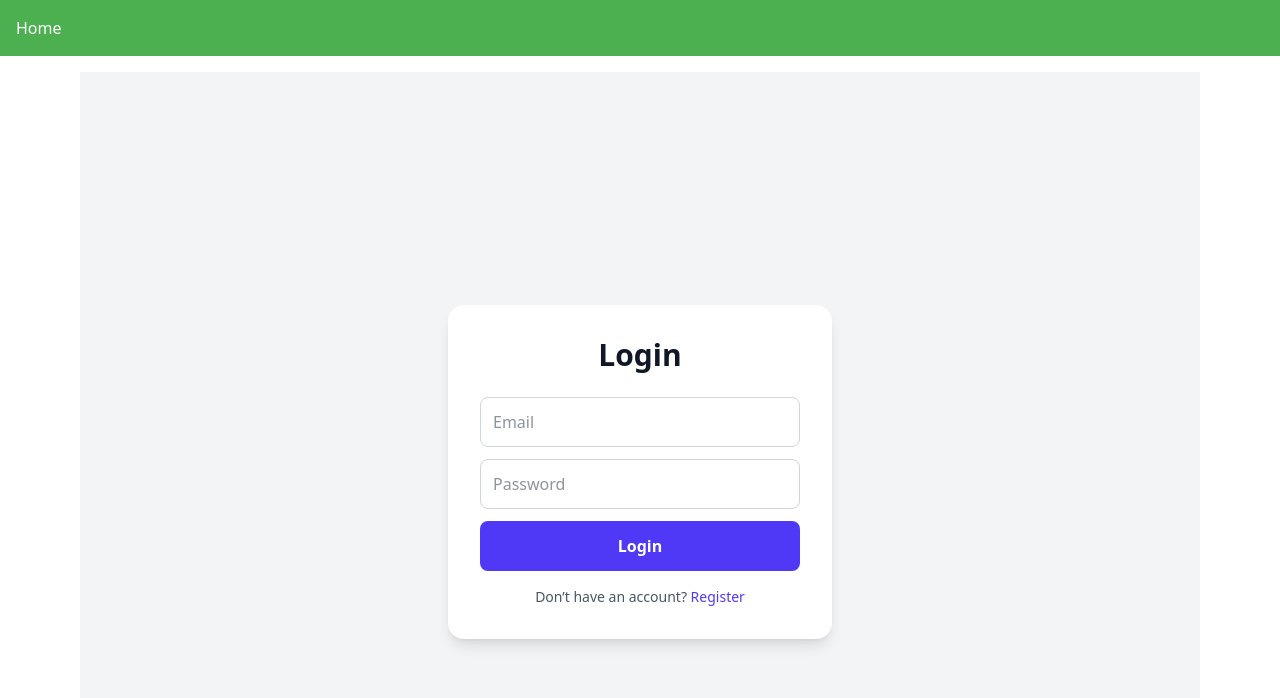
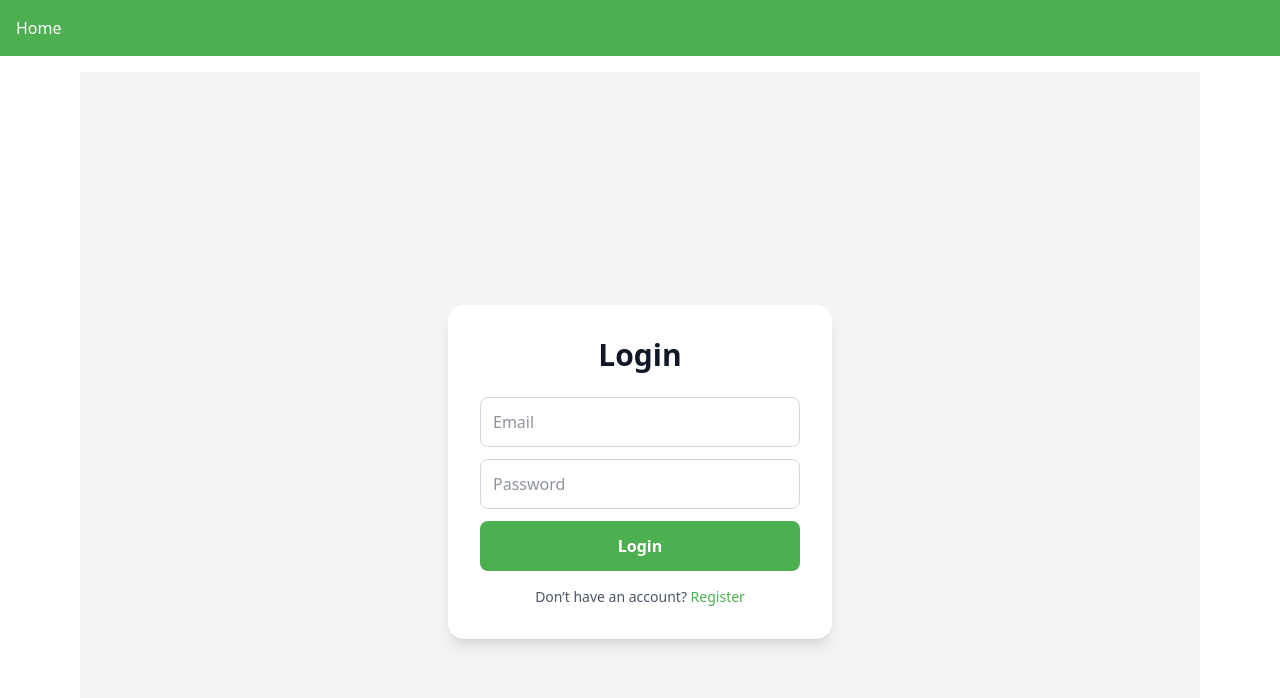
Before and after one commit to mahmoudElziny/Vibe-Sheets, a React (Vite) app: page /login in a window 1280 px wide. Shown: the top 698 px of the page. Built offline with nearby package versions, Linux system fonts and the light colour scheme.

Commit message:
login and register styling

```diff
--- a/src/pages/Login.jsx
+++ b/src/pages/Login.jsx
@@ -60,14 +60,14 @@ return (
 
       <button
         type="submit"
-        className="w-full bg-indigo-600 hover:bg-indigo-700 text-white font-semibold py-3 rounded-lg transition duration-200"
+        className="w-full bg-[#4caf50] hover:bg-[#166534] text-white font-semibold py-3 rounded-lg transition duration-200"
       >
         Login
       </button>
 
       <p className="mt-4 text-sm text-center text-gray-600">
         Don’t have an account?{" "}
-        <Link to="/register" className="text-indigo-600 hover:underline">
+        <Link to="/register" className="text-[#4caf50] hover:underline">
           Register
         </Link>
       </p>
--- a/src/pages/Register.jsx
+++ b/src/pages/Register.jsx
@@ -46,7 +46,7 @@ export default function Register() {
         type="email"
         {...register("email")}
         placeholder="Email"
-        className="w-full mb-3 border border-gray-300 p-3 rounded-lg focus:outline-none focus:ring-2 focus:ring-indigo-500"
+        className="w-full mb-3 border border-gray-300 p-3 rounded-lg focus:outline-none focus:ring-2 focus:ring-[#4caf50]"
       />
       <p className="text-red-500 text-sm">{errors.email?.message}</p>
 
@@ -54,20 +54,20 @@ export default function Register() {
         type="password"
         {...register("password")}
         placeholder="Password"
-        className="w-full mb-3 border border-gray-300 p-3 rounded-lg focus:outline-none focus:ring-2 focus:ring-indigo-500"
+        className="w-full mb-3 border border-gray-300 p-3 rounded-lg focus:outline-none focus:ring-2 focus:ring-[#4caf50]"
       />
       <p className="text-red-500 text-sm">{errors.password?.message}</p>
 
       <button
         type="submit"
-        className="w-full bg-indigo-600 hover:bg-indigo-700 text-white font-semibold py-3 rounded-lg transition duration-200"
+        className="w-full bg-[#4caf50] hover:bg-[#166534] text-white font-semibold py-3 rounded-lg transition duration-200"
       >
         Register
       </button>
 
       <p className="mt-4 text-sm text-center text-gray-600">
         Already have an account?{" "}
-        <Link to="/login" className="text-indigo-600 hover:underline">
+        <Link to="/login" className="text-[#4caf50] hover:underline">
           Login
         </Link>
       </p>
```
